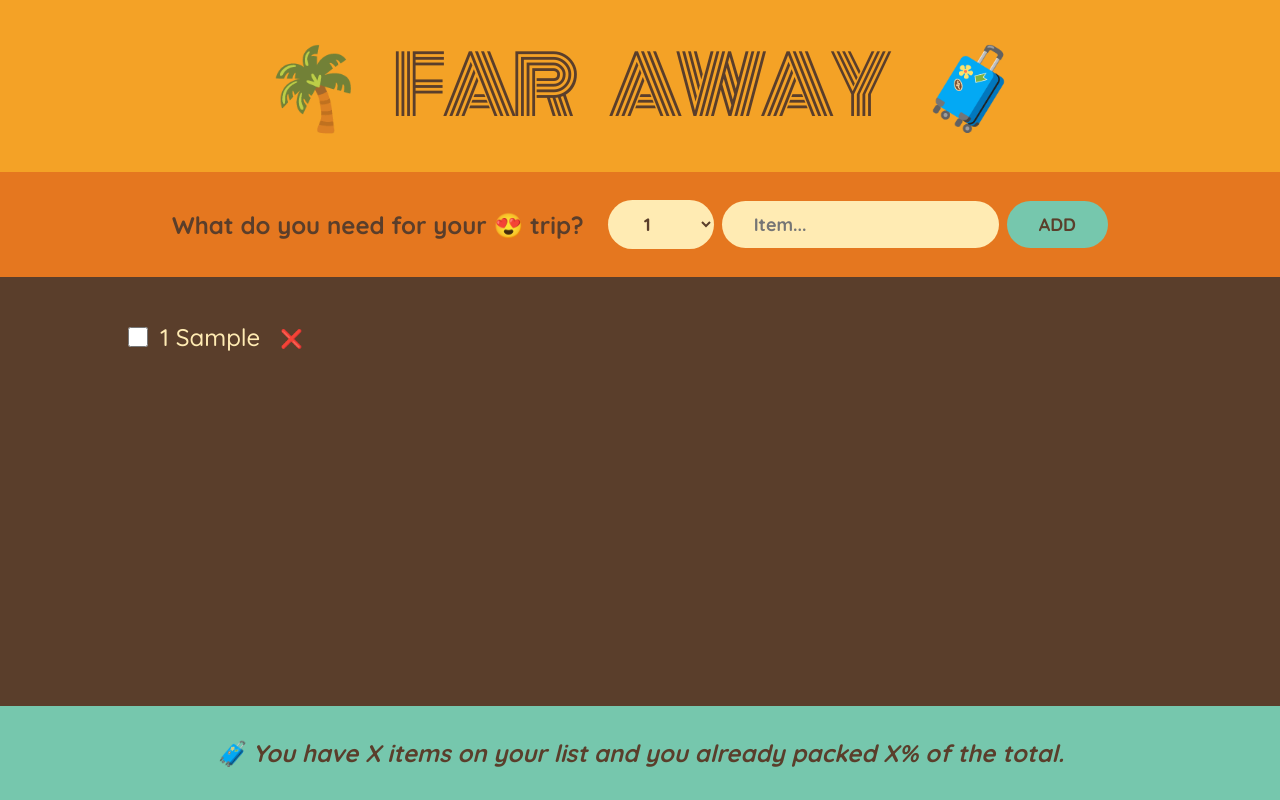
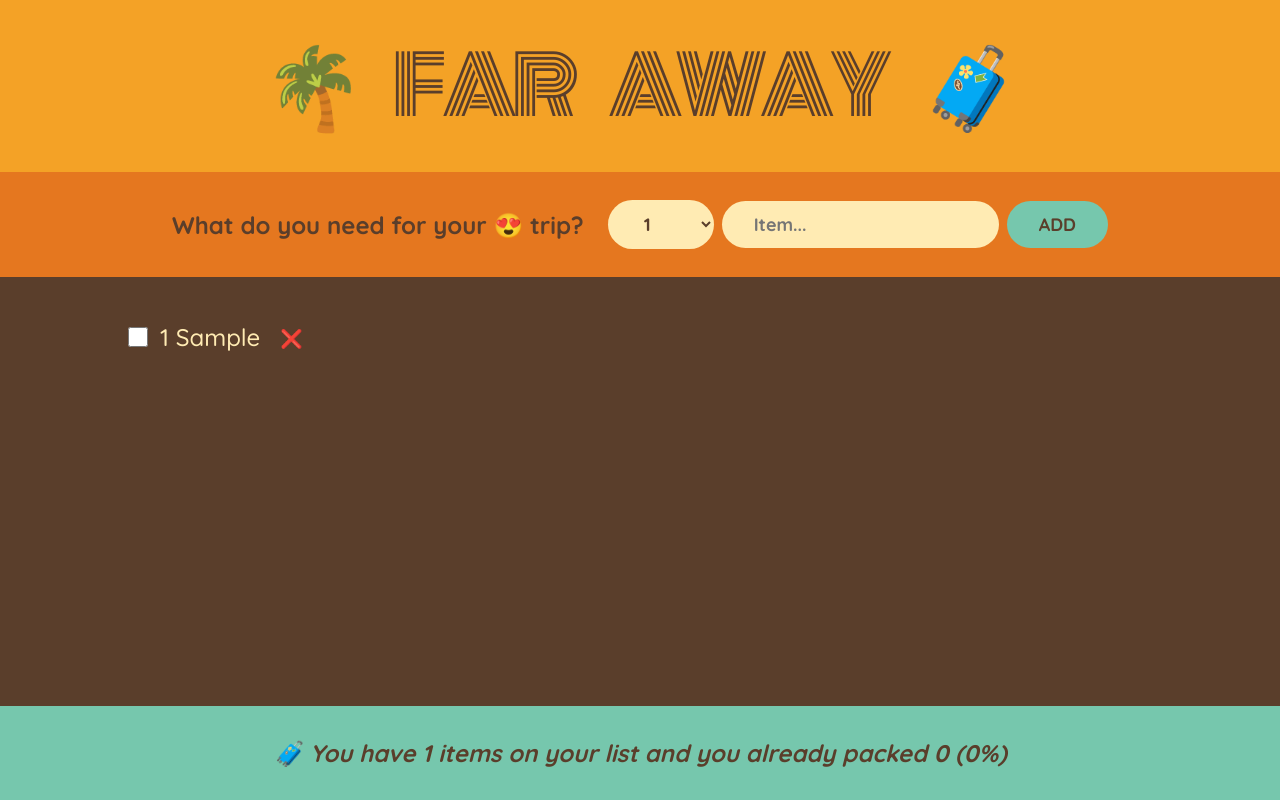
Before and after one commit to thomasmshaffery/react-tutorial, a React (Create React App) app in the folder travel-list/: page / in a window 1280 px wide. Both pictures are taken after typing "Sample" into the empty fields and a click on the button "ADD". Built offline with nearby package versions, Linux system fonts and the light colour scheme.

Commit message:
Derived state, conditional stats

```diff
--- a/travel-list/src/App.js
+++ b/travel-list/src/App.js
@@ -28,7 +28,7 @@
         onDeleteItem={handleDeleteItem}
         onToggleItem={handleToggleItem}
       />
-      <Stats />
+      <Stats items={items} />
     </div>
   );
 }
@@ -112,11 +112,24 @@
   );
 }
 
-function Stats() {
+function Stats({ items }) {
+  if (!items.length)
+    return (
+      <p className="stats">
+        <em>Start adding some items to your packing list 🚀</em>
+      </p>
+    );
+  const numItems = items.length;
+  const numPacked = items.filter((item) => item.packed).length;
+  const percentage = Math.round((numPacked / numItems) * 100);
+
   return (
     <footer className="stats">
       <em>
-        🧳 You have X items on your list and you already packed X% of the total.
+        {percentage === 100
+          ? "You have everything! Ready to go ✈️"
+          : `🧳 You have ${numItems} items on your list and you already packed
+        ${numPacked} (${percentage}%)`}
       </em>
     </footer>
   );
```
